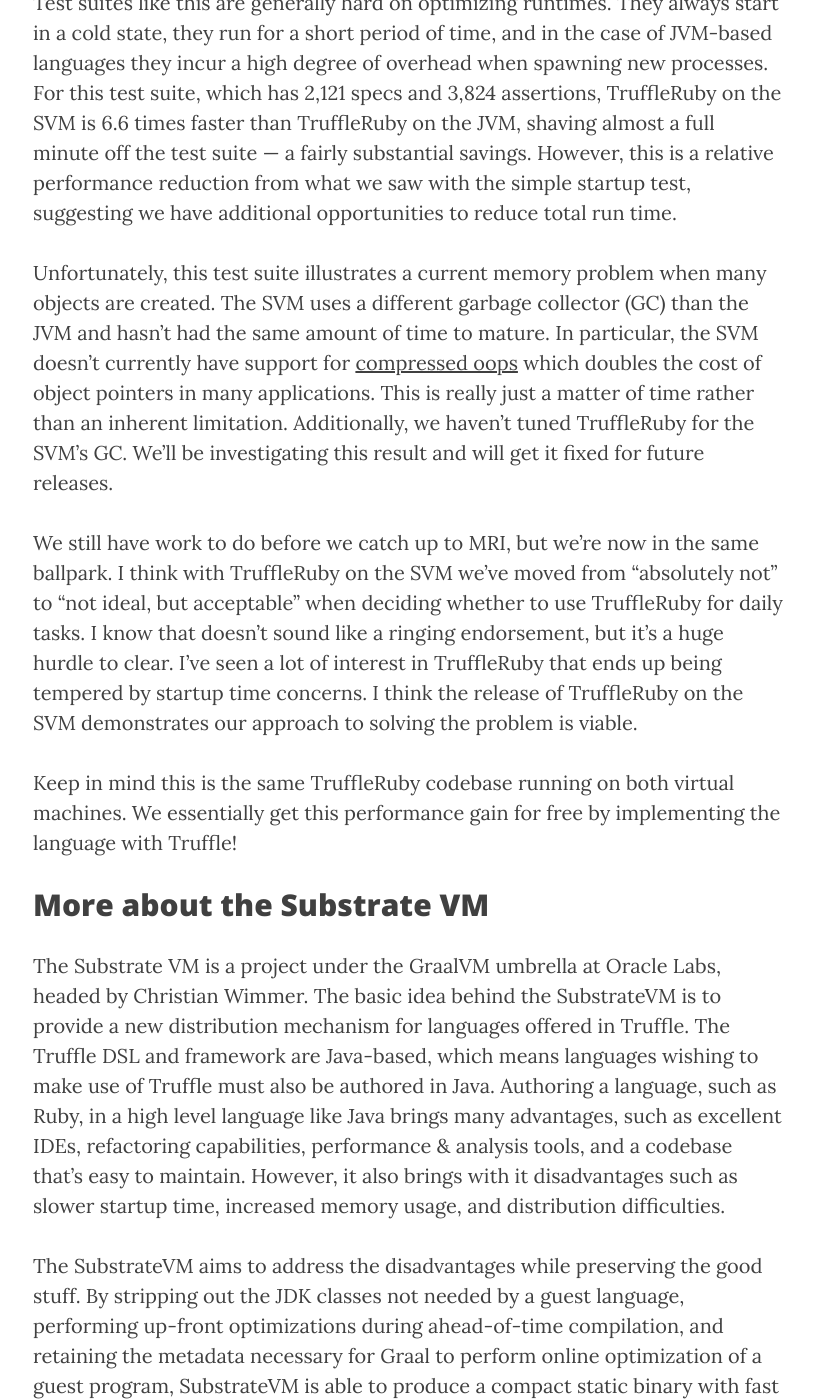
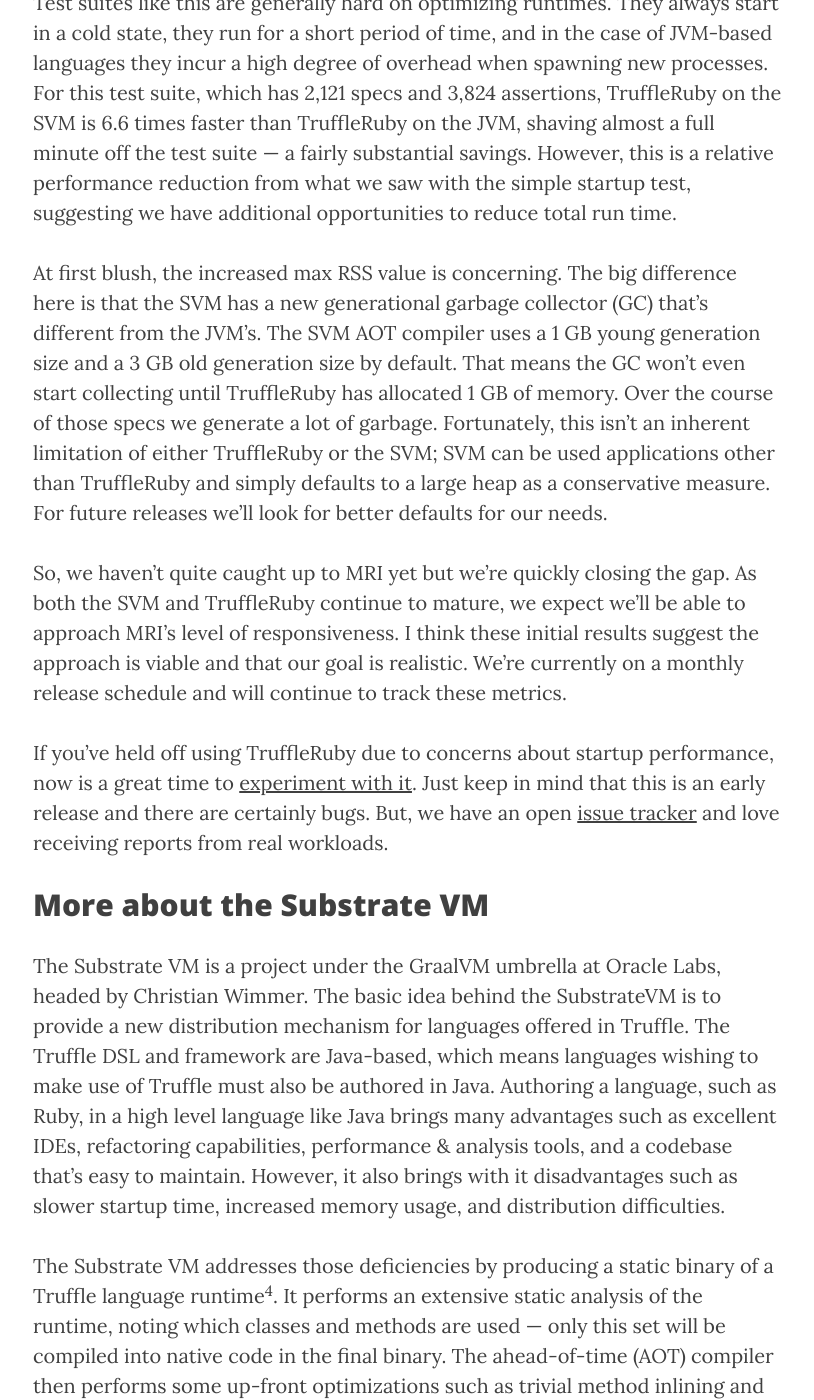
Before and after one commit to nirvdrum/nirvdrum.com, a Jekyll site: the page built from _posts/2017-02-14-truffleruby-on-the-svm.md, in a window 1280 px wide and 1400 px high, scrolled down 2932 px. Shown: the whole window, without its empty margins (232-1046 px from the left). Built offline with Jekyll 4.4.1, drawn with Linux system fonts in a browser that asks for light colours; nearby versions of some CDN libraries; comment, search, counter and statistics services are not loaded; some of the changed text lies outside the part shown.

Commit message:
General cleanups to the 'TruffleRuby on the SVM' post.

```diff
--- a/_posts/2017-02-14-truffleruby-on-the-svm.md
+++ b/_posts/2017-02-14-truffleruby-on-the-svm.md
@@ -70,21 +70,22 @@
 For this test suite, which has 2,121 specs and 3,824 assertions, TruffleRuby on the SVM is 6.6 times faster than TruffleRuby on the JVM, shaving almost a full minute off the test suite &mdash; a fairly substantial savings.
 However, this is a relative performance reduction from what we saw with the simple startup test, suggesting we have additional opportunities to reduce total run time.
 
-Unfortunately, this test suite illustrates a current memory problem when many objects are created.
-The SVM uses a different garbage collector (GC) than the JVM and hasn't had the same amount of time to mature.
-In particular, the SVM doesn't currently have support for [compressed oops](http://docs.oracle.com/javase/7/docs/technotes/guides/vm/performance-enhancements-7.html#compressedOop) which doubles the cost of object pointers in many applications.
-This is really just a matter of time rather than an inherent limitation.
-Additionally, we haven't tuned TruffleRuby for the SVM's GC.
-We'll be investigating this result and will get it fixed for future releases.
+At first blush, the increased max RSS value is concerning.
+The big difference here is that the SVM has a new generational garbage collector (GC) that's different from the JVM's.
+The SVM AOT compiler uses a 1 GB young generation size and a 3 GB old generation size by default.
+That means the GC won't even start collecting until TruffleRuby has allocated 1 GB of memory.
+Over the course of those specs we generate a lot of garbage.
+Fortunately, this isn't an inherent limitation of either TruffleRuby or the SVM; SVM can be used applications other than TruffleRuby and simply defaults to a large heap as a conservative measure.
+For future releases we'll look for better defaults for our needs.
 
-We still have work to do before we catch up to MRI, but we're now in the same ballpark.
-I think with TruffleRuby on the SVM we've moved from "absolutely not" to "not ideal, but acceptable" when deciding whether to use TruffleRuby for daily tasks.
-I know that doesn't sound like a ringing endorsement, but it's a huge hurdle to clear.
-I've seen a lot of interest in TruffleRuby that ends up being tempered by startup time concerns.
-I think the release of TruffleRuby on the SVM demonstrates our approach to solving the problem is viable.
+So, we haven't quite caught up to MRI yet but we're quickly closing the gap.
+As both the SVM and TruffleRuby continue to mature, we expect we'll be able to approach MRI's level of responsiveness.
+I think these initial results suggest the approach is viable and that our goal is realistic.
+We're currently on a monthly release schedule and will continue to track these metrics.
 
-Keep in mind this is the same TruffleRuby codebase running on both virtual machines.
-We essentially get this performance gain for free by implementing the language with Truffle!
+If you've held off using TruffleRuby due to concerns about startup performance, now is a great time to [experiment with it](https://github.com/graalvm/truffleruby).
+Just keep in mind that this is an early release and there are certainly bugs.
+But, we have an open [issue tracker](https://github.com/graalvm/truffleruby/issues) and love receiving reports from real workloads.
 
 
 More about the Substrate VM
@@ -93,15 +94,19 @@
 The Substrate VM is a project under the GraalVM umbrella at Oracle Labs, headed by Christian Wimmer.
 The basic idea behind the SubstrateVM is to provide a new distribution mechanism for languages offered in Truffle.
 The Truffle DSL and framework are Java-based, which means languages wishing to make use of Truffle must also be authored in Java.
-Authoring a language, such as Ruby, in a high level language like Java brings many advantages, such as excellent IDEs, refactoring capabilities, performance &amp; analysis tools, and a codebase that's easy to maintain.
+Authoring a language, such as Ruby, in a high level language like Java brings many advantages such as excellent IDEs, refactoring capabilities, performance &amp; analysis tools, and a codebase that's easy to maintain.
 However, it also brings with it disadvantages such as slower startup time, increased memory usage, and distribution difficulties.
 
-The SubstrateVM aims to address the disadvantages while preserving the good stuff.
-By stripping out the JDK classes not needed by a guest language, performing up-front optimizations during ahead-of-time compilation, and retaining the metadata necessary for Graal to perform online optimization of a guest program, SubstrateVM is able to produce a compact static binary with fast startup time and reduced memory overhead.
+The Substrate VM addresses those deficiencies by producing a static binary of a Truffle language runtime<sup>4</sup>.
+It performs an extensive static analysis of the runtime, noting which classes and methods are used &mdash; only this set will be compiled into native code in the final binary.
+The ahead-of-time (AOT) compiler then performs some up-front optimizations such as trivial method inlining and constructs the metadata necessary for Graal to perform its runtime optimizations.
+The final output is a version of the Truffle language interpreter fully compiled to native machine code; i.e., there is no Java bytecode anywhere.
+As an added benefit, the binary size is considerably smaller than the JVM's because all the unused classes are excluded.
+
 This is a powerful new addition to the Truffle toolchain.
 In addition to an optimizing JIT, GC, instrumentation (profiler &amp; debugger), and built-in polyglot support, by implementing your language on top of Truffle you now get an ahead-of-time compiler.
 
-There are trade-offs to targeting the Substrate VM.
+As with all technology, there are trade-offs to targeting the Substrate VM.
 In order to perform its static analysis, all code to be included in the binary must be statically reachable.
 Consequently, reflection and dynamic class loading can't be used.
 Additionally, arbitrary native code cannot be called.
@@ -150,3 +155,9 @@
   As a result, they error out on some specs that TruffleRuby and MRI pass.
   Since they're not executing the same code the recorded time and memory values shouldn't be taken as definitive.
 </small>
+
+<sup>4</sup>
+<small>
+  There is no technical reason SVM can't be used with arbitrary Java applications.
+  However, its primary use case and the one driving development is Truffle-based language runtimes.
+</small>
```
Also changed, not shown: other parts of _posts/2017-02-14-truffleruby-on-the-svm.md (+1 -1 lines).
